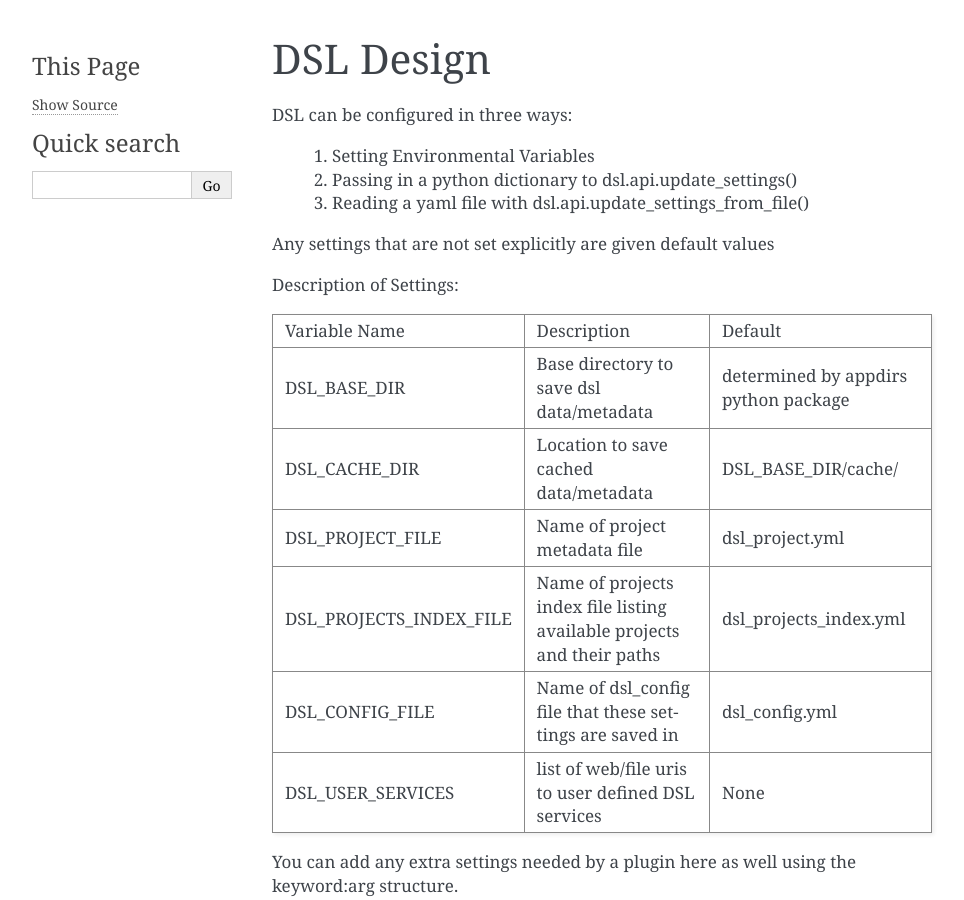
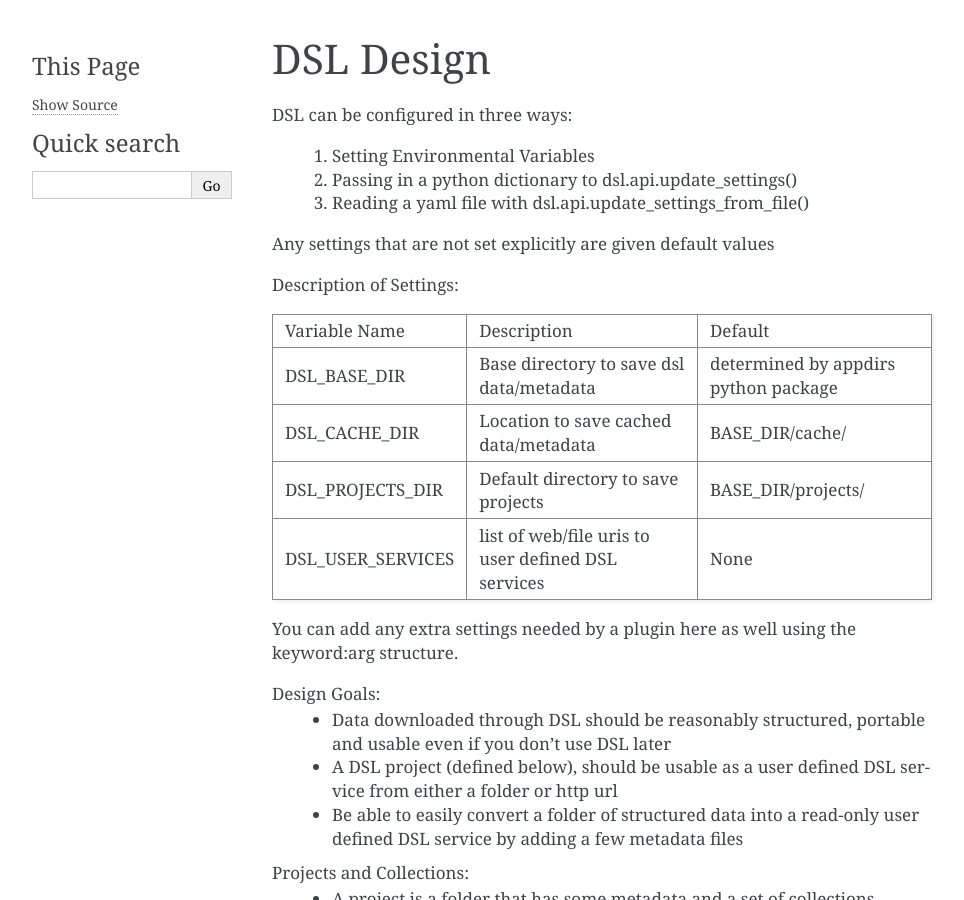
Before and after one commit to erdc/quest, a Sphinx documentation site: the page built from docs/design.rst, in a window 1280 px wide and 900 px high. Shown: the whole window, without its empty margins (148-1112 px from the left). Built offline with Sphinx 7.4.7, drawn with Linux system fonts in a browser that asks for light colours; some of the changed text lies outside the part shown.

Commit message:
tweak readme to reflect correct config vars

```diff
--- a/docs/design.rst
+++ b/docs/design.rst
@@ -15,10 +15,8 @@ Description of Settings:
 Variable Name           Description                                                             Default
 ----------------------- ----------------------------------------------------------------------- ------------------------------------
 DSL_BASE_DIR            Base directory to save dsl data/metadata                                determined by appdirs python package
-DSL_CACHE_DIR           Location to save cached data/metadata                                   DSL_BASE_DIR/cache/
-DSL_PROJECT_FILE        Name of project metadata file                                           dsl_project.yml
-DSL_PROJECTS_INDEX_FILE Name of projects index file listing available projects and their paths  dsl_projects_index.yml
-DSL_CONFIG_FILE         Name of dsl_config file that these settings are saved in                dsl_config.yml
+DSL_CACHE_DIR           Location to save cached data/metadata                                   BASE_DIR/cache/
+DSL_PROJECTS_DIR        Default directory to save projects                                      BASE_DIR/projects/
 DSL_USER_SERVICES       list of web/file uris to user defined DSL services                      None
 ======================= ======================================================================= ====================================
 
```
Also changed, not shown: other parts of docs/design.rst (+1 -1 lines).
